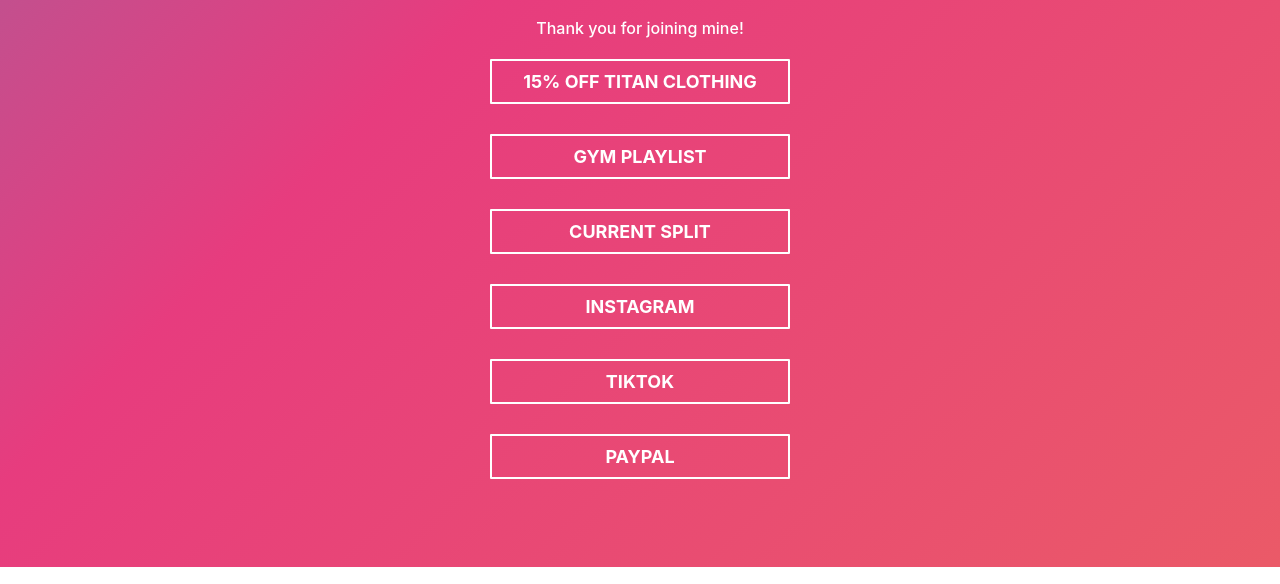
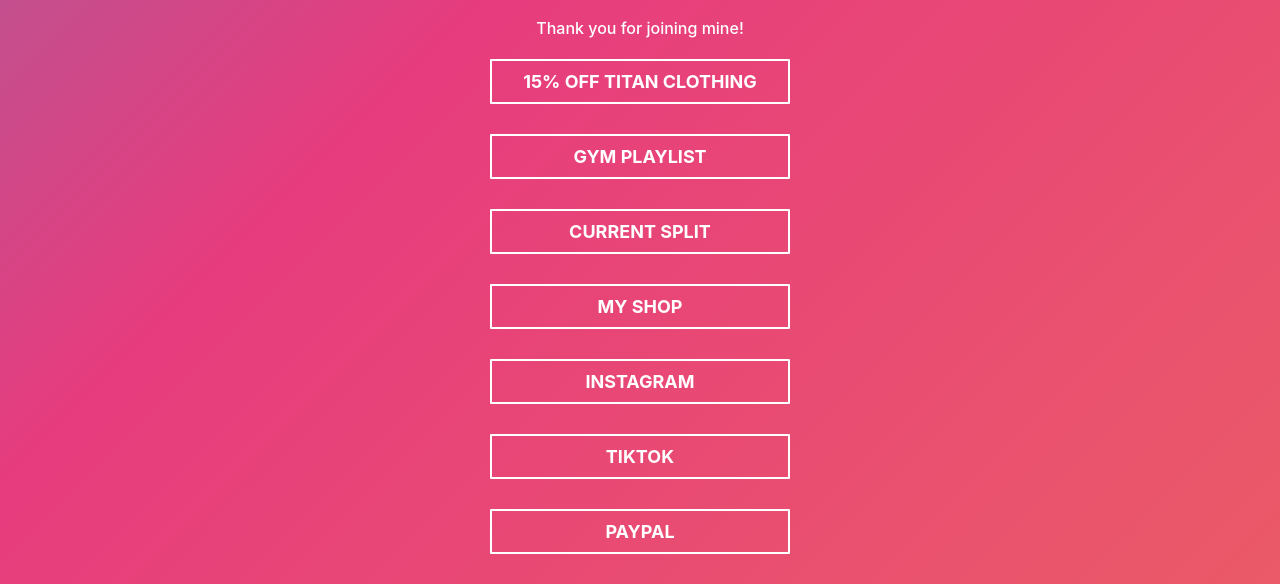
Before and after one commit to jakegude/LWGwebsite, a plain HTML site: page index.html in a window 1280 px wide. Shown: the part 233-817 px from the top of the page. Drawn offline with Linux system fonts and the light colour scheme.

Commit message:
Update index.html
added amway myshop site to link list

```diff
--- a/index.html
+++ b/index.html
@@ -47,6 +47,9 @@
             <button onclick="window.open('https://docs.google.com/document/d/1UV5Kmhna_q2V68GrGecB5LdJSRhDmfGq6vuBZ81m0no/edit?usp=sharing','_blank')" type="button" class="btn">CURRENT SPLIT</button>
         </div>
         <div class="btnlist">
+            <button onclick="window.open('https://www.amway.com/myshop/gude','_blank')" type="button" class="btn">MY SHOP</button>
+        </div>
+        <div class="btnlist">
             <button onclick="window.open('https://www.instagram.com/liftingwithgude/','_blank')" type="button" class="btn">INSTAGRAM</button>
         </div>
         <div class="btnlist">
```
